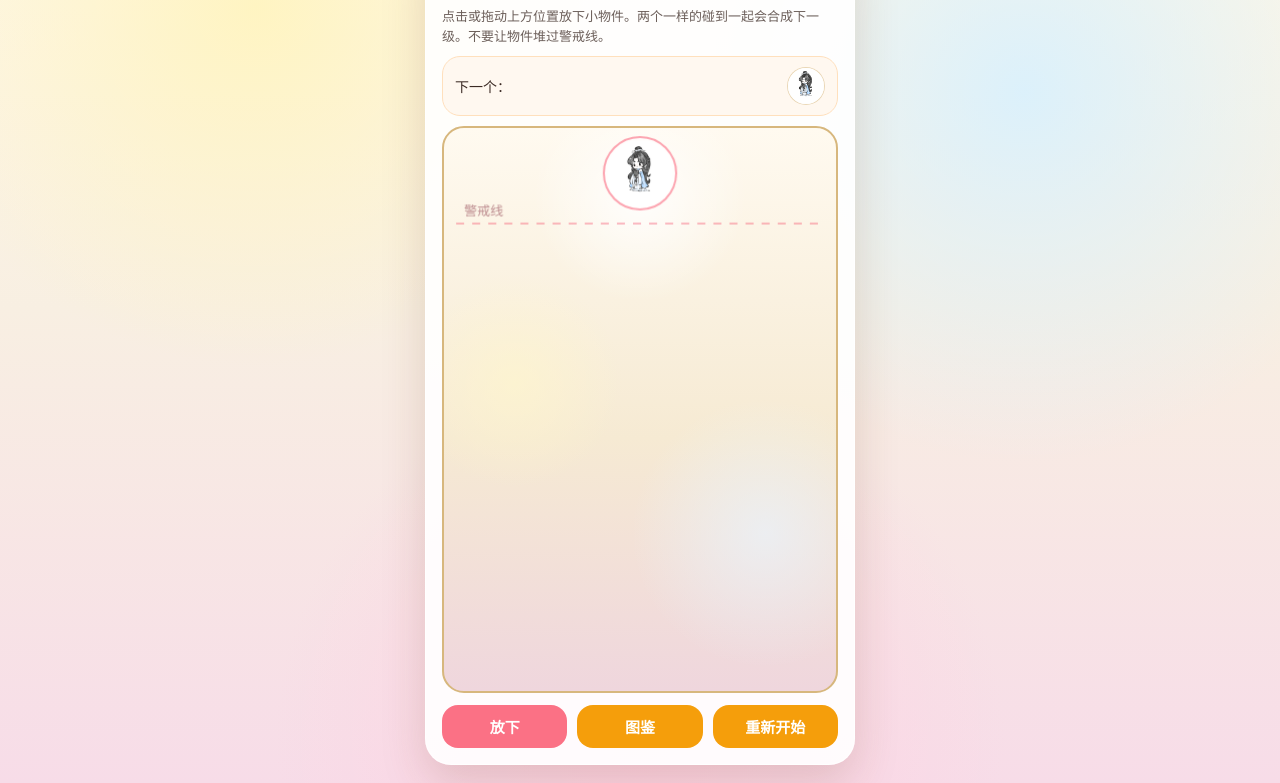
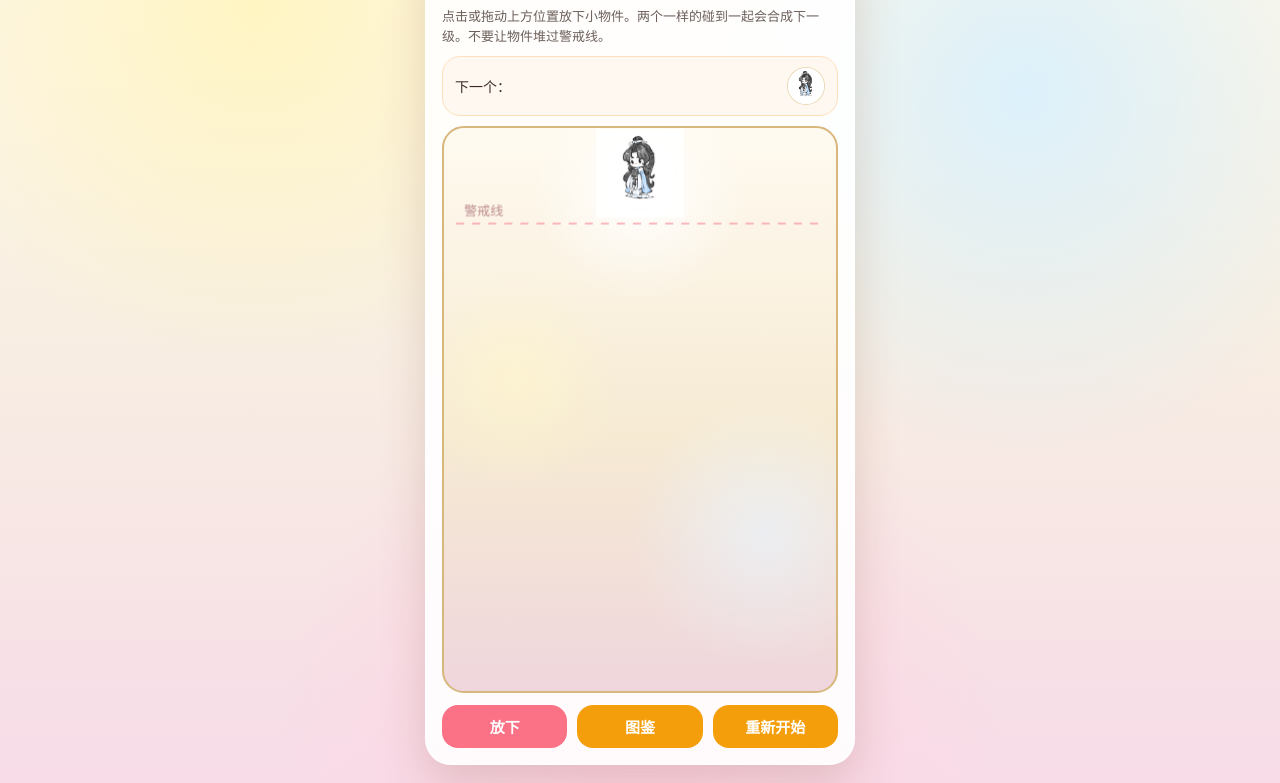
Before and after one commit to Ammmy-Li/merge-xiping-game, a plain HTML site: page index.html in a window 1280 px wide. Shown: the part 80-863 px from the top of the page. Drawn offline with Linux system fonts and the light colour scheme.

Commit message:
Update index.html

```diff
--- a/index.html
+++ b/index.html
@@ -284,7 +284,7 @@
         unlockTitle: "国色天香奚士庸",
         emoji: "🪭",
         img: "xishiyong.PNG",
-        r: 24,
+        r: 96,
         score: 2,
         desc: "奚平一时忘了将打开的折扇收回去，扇面上“国色天香”四个大字横陈胸前，他呆成了一只国色天香的木鸡。"
       },
@@ -422,12 +422,7 @@
 
     function drawItemVisual(item, x, y, r) {
       if (item.image && item.image.complete && item.image.naturalWidth) {
-        ctx.save();
-        ctx.beginPath();
-        ctx.arc(x, y, r - 3, 0, Math.PI * 2);
-        ctx.clip();
-        drawImageContain(item.image, x, y, (r - 4) * 2);
-        ctx.restore();
+        drawImageContain(item.image, x, y, r * 2.45);
       } else {
         ctx.font = `${Math.max(20, r * 1.15)}px serif`;
         ctx.textAlign = "center";
@@ -602,16 +597,16 @@
     function drawBall(b) {
       const item = items[b.level];
       const gradient = ctx.createRadialGradient(b.x - b.r * 0.35, b.y - b.r * 0.35, b.r * 0.2, b.x, b.y, b.r);
-      gradient.addColorStop(0, "#ffffff");
-      gradient.addColorStop(1, "#ffe4e6");
+      gradient.addColorStop(0, "rgba(255, 255, 255, 0.7)");
+      gradient.addColorStop(1, "rgba(255, 228, 230, 0.28)");
 
       ctx.save();
       ctx.beginPath();
       ctx.arc(b.x, b.y, b.r, 0, Math.PI * 2);
       ctx.fillStyle = gradient;
       ctx.fill();
-      ctx.lineWidth = 2;
-      ctx.strokeStyle = "rgba(244, 114, 182, 0.55)";
+      ctx.lineWidth = 1;
+      ctx.strokeStyle = "rgba(215, 183, 125, 0.35)";
       ctx.stroke();
 
       drawItemVisual(item, b.x, b.y, b.r);
@@ -644,10 +639,10 @@
       ctx.globalAlpha = canDrop && !gameOver ? 0.9 : 0.35;
       ctx.beginPath();
       ctx.arc(previewX, previewY, previewR, 0, Math.PI * 2);
-      ctx.fillStyle = "rgba(255, 255, 255, 0.8)";
+      ctx.fillStyle = "rgba(255, 255, 255, 0.45)";
       ctx.fill();
-      ctx.strokeStyle = "rgba(251, 113, 133, 0.7)";
-      ctx.lineWidth = 2;
+      ctx.strokeStyle = "rgba(215, 183, 125, 0.35)";
+      ctx.lineWidth = 1;
       ctx.stroke();
       drawItemVisual(item, previewX, previewY, previewR);
       ctx.restore();
```
